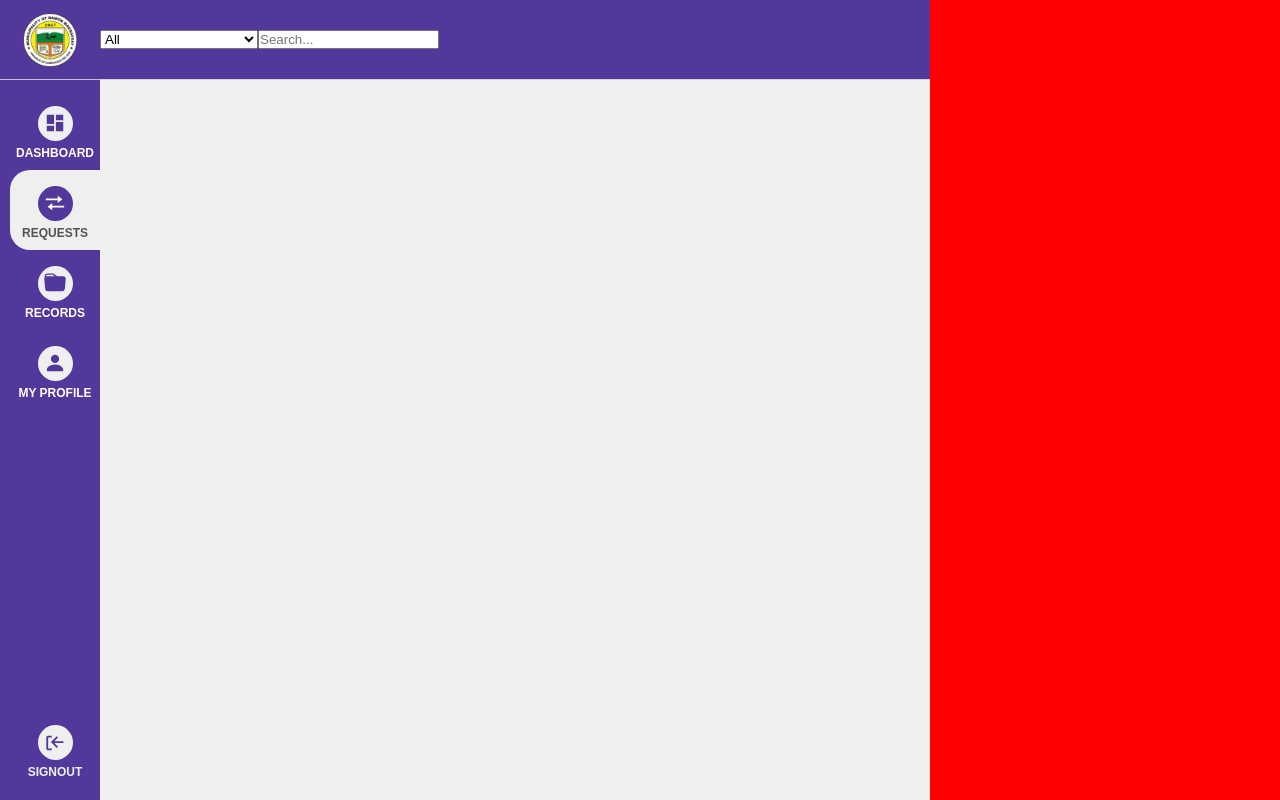
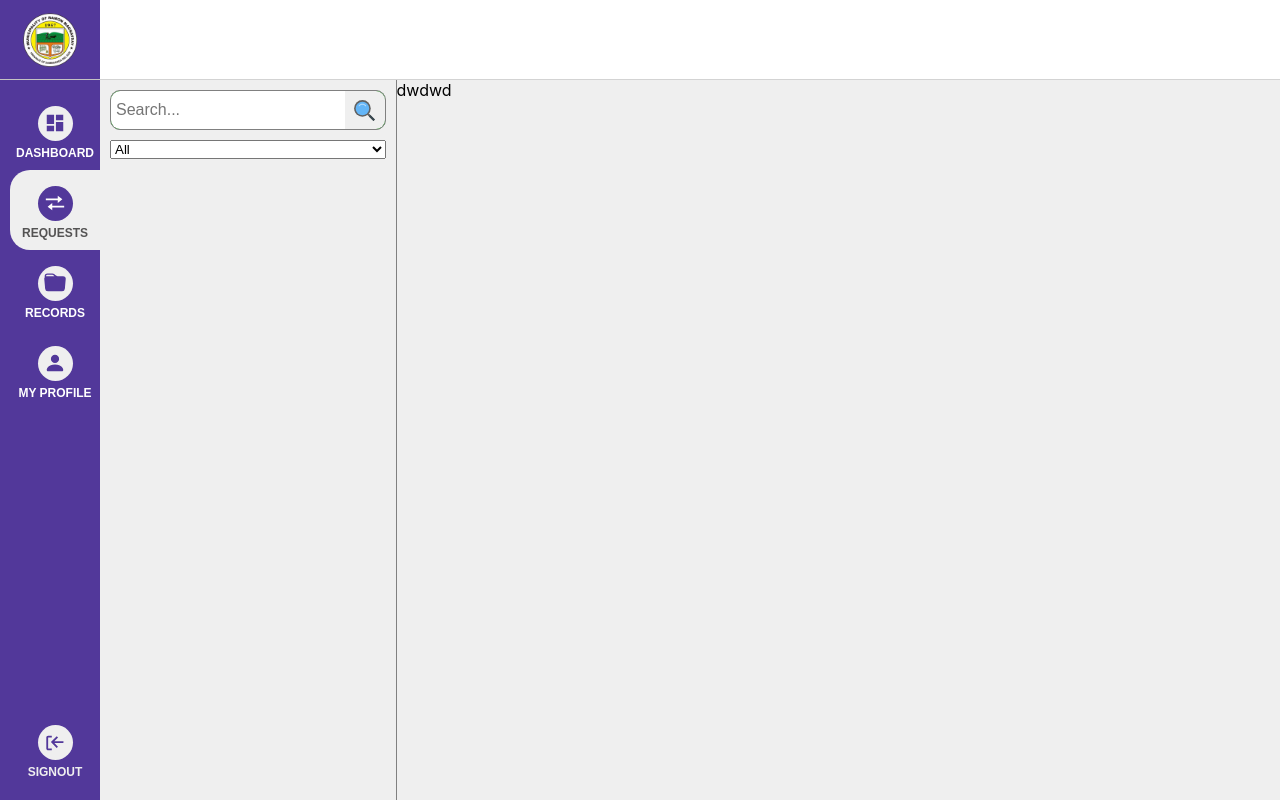
Before and after one commit to alnstien/BMS-frontend, a React (Create React App) app: page /transaction in a window 1280 px wide. Built offline with nearby package versions, Linux system fonts and the light colour scheme.

Commit message:
committed;

```diff
--- a/src/components/transaction/index.js
+++ b/src/components/transaction/index.js
@@ -2,7 +2,7 @@ import React from 'react'
 import Sidebar from '../sidebar'
 import './transaction.css';
 import SimpleBar from 'simplebar-react';
-
+import {FcSearch} from 'react-icons/fc'
 
 export default function Transaction(props) {
 
@@ -13,26 +13,31 @@ export default function Transaction(props) {
 
                 <div className="main-content-wrapper">
                     <div className="content-main-holder">
+                        <div className="mynav">
+
+                        </div>
                         <div className="content-flex">
-                            <div className="req-wrapper">
-                                <div className="mynav">
+                            <div className="req-overview">
+                                <SimpleBar className="req-overview-holder">
                                     <form>
+                                    <div className="search-wrapper">
+                                        <input
+                                            placeholder="Search..."
+                                        />
+                                        <button><FcSearch size={25} /></button>
+                                    </div>
                                         <select>
                                             <option>All</option>
                                             <option>Barangay Certificate</option>
                                             <option>Certificate of Indigency</option>
                                             <option>Letter of Acceptance</option>
                                         </select>
-                                        <input
-                                                placeholder="Search..."
-                                        />
+
                                     </form>
-                                </div>
+                                </SimpleBar>
                             </div>
-                            <div className="req-overview">
-                                <SimpleBar className="req-overview-holder">
-
-                                </SimpleBar>
+                            <div className="req-wrapper">
+                                dwdwd
                             </div>
                         </div>
                     </div>
--- a/src/components/transaction/transaction.css
+++ b/src/components/transaction/transaction.css
@@ -6,7 +6,7 @@
 }
 .req-wrapper{
     height: 200vh;
-    width: 70%;
+    width: 75%;
     position: relative;
 }
 .mynav{
@@ -15,7 +15,8 @@
     background: none;
     position: sticky;
     top: 0;
-    background: #52389A;
+    /* background: #52389A; */
+    background: #fff;
     border-bottom: 1px solid lightgray;
 }
 .mynav form{
@@ -25,14 +26,51 @@
     align-items: center;
 }
 .req-overview{
-    width: 30%;
+    width: 25%;
     position: sticky;
     top: 0;
-    height: 100vh;
+    height: 90vh;
 }
 .req-overview-holder{
-    background: red;
+    background: none;
     width: 100%;
+    height: 90vh;
     overflow: auto;
+    position: relative;
+    display: flex;
+    padding: 10px;
+    border-right: 1px solid gray;
+}
+.req-overview-holder form{
+    width: 100%;
     height: 100%;
+    flex-direction: column;
+    display: flex;
 }
+.search-wrapper{
+    display: flex;
+    width: 100%;
+    background: green;
+    height: 40px;
+    margin-bottom: 10px;
+    border: 1px solid gray;
+    border-radius: 10px;
+    overflow: hidden;
+}
+.search-wrapper input{
+    flex: 1;
+    padding-left: 5px;
+    outline: none;
+    border: none;
+    font-size: 16px;
+}
+.search-wrapper button{
+    outline: none;
+    border: none;
+    min-width: 40px;
+    display: flex;
+    align-items: center;
+    justify-content: center;
+    cursor: pointer;
+
+}
```
